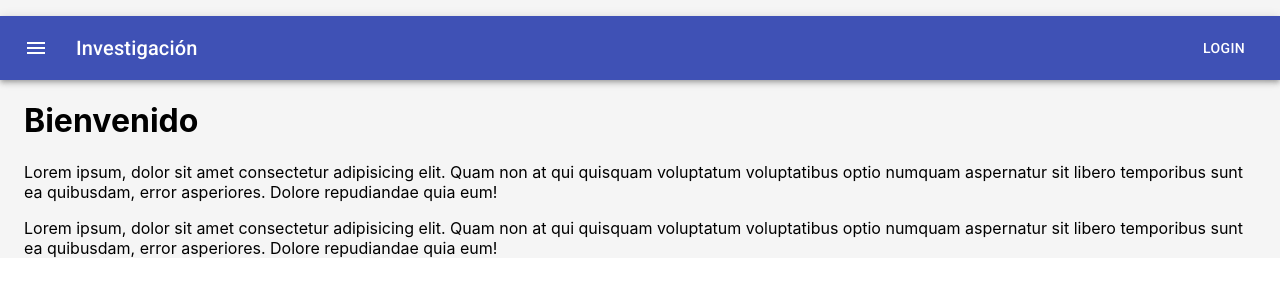
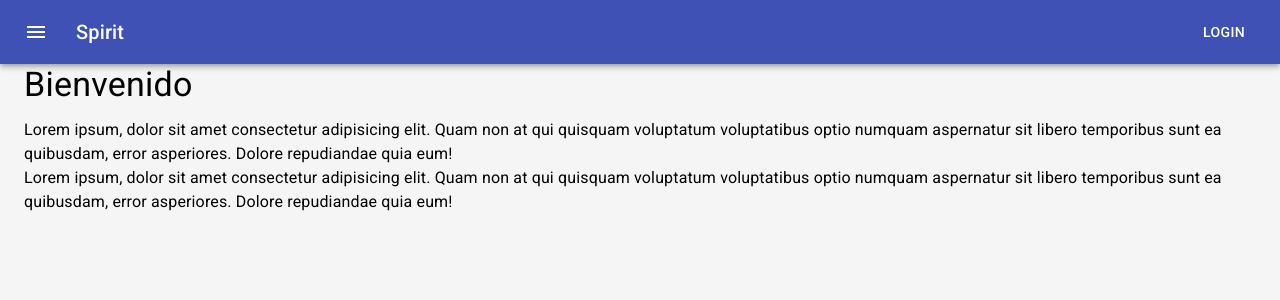
Before and after one commit to cristianeto/react-cas, a React (Create React App) app: page /welcome in a window 1280 px wide. Shown: the top 300 px of the page. Built offline with nearby package versions, Linux system fonts and the light colour scheme; no server answers.

Commit message:
Se actualizó los breadcumbs
- Se añadiórogramas de  un grupo

```diff
--- a/src/App.js
+++ b/src/App.js
@@ -40,7 +40,7 @@ export default class App extends Component {
   render() {
     return (
       <SnackbarProvider maxSnack={3}>
-        <div style={{ backgroundColor: "#f5f5f5", paddingTop: "1em" }}>
+        <div style={{ backgroundColor: "#f5f5f5" }}>
           <NavBar />
           <Switch>
             {/* <Route path="/login" component={LoginForm} />
--- a/src/Components/breadcum.jsx
+++ b/src/Components/breadcum.jsx
@@ -22,7 +22,7 @@ const Breadcum = props => {
       {props.onListBreadcrumbs.map(breadItem => (
         <Link
           color="inherit"
-          to="/grupos-investigacion"
+          to={breadItem.path}
           style={breadcrumbLink}
           key={breadItem.path}
         >
--- a/src/Components/common/buttonAdd.jsx
+++ b/src/Components/common/buttonAdd.jsx
@@ -7,10 +7,7 @@ import Tooltip from "@material-ui/core/Tooltip";
 const ButtonAdd = props => {
   return (
     <React.Fragment>
-      <Tooltip
-        title={"Agregar"}
-        style={{ position: "absolute", bottom: "2em", right: "3em" }}
-      >
+      <Tooltip title={"Agregar"}>
         <NavLink to={`/${props.entity}/new`}>
           <Fab size="medium" color="primary" aria-label="add">
             <AddIcon />
--- a/src/Components/groupForm.jsx
+++ b/src/Components/groupForm.jsx
@@ -8,8 +8,14 @@ import { getDependencies } from "../services/dependencyService";
 import { getGroupTypes } from "../services/groupTypeService";
 import { getGroup, saveGroup } from "../services/groupService";
 import { getLines } from "../services/lineService";
-import { Container } from "@material-ui/core";
-import { LinearProgress, Typography, Paper, Grid } from "@material-ui/core";
+import {
+  Container,
+  LinearProgress,
+  Typography,
+  Paper,
+  Grid
+} from "@material-ui/core";
+import { getPrograms } from "../services/programService";
 
 class GroupForm extends Form {
   state = {
@@ -21,11 +27,13 @@ class GroupForm extends Form {
       vision_group: "",
       id_dependency: "",
       id_researchLine: [],
+      id_program: [],
       id_groupType: ""
     },
     dependencies: [],
     groupTypes: [],
     lines: [],
+    programs: [],
     errors: {},
     isLoading: false
   };
@@ -44,7 +52,8 @@ class GroupForm extends Form {
     vision_group: Joi.string().label("Visión"),
     id_dependency: Joi.number().label("Dependencia"),
     id_groupType: Joi.number().label("Tipo"),
-    id_researchLine: Joi.array().label("Líneas")
+    id_researchLine: Joi.array().label("Líneas"),
+    id_program: Joi.array().label("Programas")
   });
 
   async populateDependencies() {
@@ -58,6 +67,10 @@ class GroupForm extends Form {
   async populateLines() {
     const { data: lines } = await getLines();
     this.setState({ lines });
+  }
+  async populatePrograms() {
+    const { data: programs } = await getPrograms();
+    this.setState({ programs });
   }
   async populateGroup() {
     try {
@@ -77,6 +90,7 @@ class GroupForm extends Form {
     await this.populateGroupTypes();
     await this.populateGroup();
     await this.populateLines();
+    await this.populatePrograms();
     this.setState({ isLoading: false });
   }
 
@@ -96,7 +110,8 @@ class GroupForm extends Form {
       vision_group: group.vision_group,
       id_dependency: group.id_dependency,
       id_groupType: group.id_groupType,
-      id_researchLine: group.lines
+      id_researchLine: group.lines,
+      id_program: group.programs
     };
   }
   doSubmit = async () => {
@@ -106,7 +121,7 @@ class GroupForm extends Form {
         `${this.state.data.acronym_group} fue guardado correctamente!`,
         { variant: "success" }
       );
-      /* this.props.history.push("/grupos-investigacion"); */
+      this.props.history.push("/grupos-investigacion");
     } catch (error) {
       this.props.enqueueSnackbar(`Se produjo un error. ${error}`, {
         variant: "error"
@@ -116,25 +131,42 @@ class GroupForm extends Form {
 
   handleChangeMultiple = ({ target: input }) => {
     const valueArray = input.value;
-
     const data = { ...this.state.data };
-    const entities = [...this.state["lines"]];
-
+    let entities = this.cloningArray(input.name);
     let newArray = [];
-    entities.forEach(line => {
+    entities.forEach(entity => {
       valueArray.forEach(val => {
-        if (line.id_researchLine === val) newArray.push(line);
+        if (entity[input.name] === val) newArray.push(entity);
       });
     });
     data[input.name] = newArray;
     this.setState({ data });
   };
 
+  cloningArray(inputName) {
+    let entities = [];
+    switch (inputName) {
+      case "id_researchLine":
+        entities = [...this.state["lines"]];
+        break;
+      case "id_program":
+        entities = [...this.state["programs"]];
+        break;
+      default:
+        break;
+    }
+    return entities;
+  }
+
   render() {
     const { data } = this.state;
     const listBreadcrumbs = [
       {
-        path: "grupos-investigación",
+        path: "/",
+        label: "Inicio"
+      },
+      {
+        path: "/grupos-investigacion",
         label: "Grupos Investigación"
       }
     ];
@@ -173,6 +205,12 @@ class GroupForm extends Form {
                   "name_researchLine",
                   this.state.lines
                 )}
+                {this.renderMultiSelect(
+                  "id_program",
+                  "Programas",
+                  "name_program",
+                  this.state.programs
+                )}
                 {this.renderSelect(
                   "id_groupType",
                   "Tipo",
@@ -183,7 +221,7 @@ class GroupForm extends Form {
               </form>
             </Paper>
           </Grid>
-          <Grid container item xs={12} sm={5} md={4}>
+          <Grid container item xs={12} sm={5} md={4} spacing={3}>
             <Grid item xs={12} sm={12}>
               <Paper style={classes.paper}>
                 {this.renderPanel(
@@ -195,11 +233,7 @@ class GroupForm extends Form {
             </Grid>
             <Grid item xs={12} sm={12}>
               <Paper style={classes.paper}>
-                {this.renderPanel(
-                  "id_researchLine",
-                  "name_researchLine",
-                  "Programas"
-                )}
+                {this.renderPanel("id_program", "name_program", "Programas")}
               </Paper>
             </Grid>
           </Grid>
--- a/src/Components/groups.jsx
+++ b/src/Components/groups.jsx
@@ -3,7 +3,7 @@ import { getDependencies } from "../services/dependencyService";
 import { getGroups } from "../services/groupService";
 import GroupsTable from "./groupsTable";
 import ButtonAdd from "./common/buttonAdd";
-import { Container } from "@material-ui/core";
+import { Container, Typography } from "@material-ui/core";
 
 class Groups extends Component {
   state = {
@@ -32,9 +32,9 @@ class Groups extends Component {
           maxWidth="xl"
           style={{ backgroundColor: "#f5f5f5", paddingTop: "1em" }}
         >
-          <h1>
+          <Typography variant="h6" gutterBottom>
             Grupos de Investigación <ButtonAdd entity={"grupo"} />
-          </h1>
+          </Typography>
           <GroupsTable
             datas={this.state.groups}
             onGetGroup={this.getGroup}
--- a/src/Components/groupsTable.jsx
+++ b/src/Components/groupsTable.jsx
@@ -2,7 +2,7 @@ import React, { Component } from "react";
 import { Link } from "react-router-dom";
 import MUIDataTable from "mui-datatables";
 import { createMuiTheme, MuiThemeProvider } from "@material-ui/core/styles";
-import { LinearProgress, Typography } from "@material-ui/core";
+import { LinearProgress, Typography, Chip } from "@material-ui/core";
 
 class GroupsTable extends Component {
   state = {};
@@ -28,6 +28,11 @@ class GroupsTable extends Component {
       }
     });
 
+  getStatus = value => {
+    if (value === 1) {
+      return "Activo";
+    }
+  };
   render() {
     const columns = [
       {
@@ -78,6 +83,22 @@ class GroupsTable extends Component {
         options: {
           filter: true,
           sort: true
+        }
+      },
+      {
+        name: "active_group",
+        label: "Estado",
+        options: {
+          filter: true,
+          sort: true,
+          customBodyRender: value => {
+            return (
+              <Chip
+                label={value === 1 ? "Activo" : "Inactivo"}
+                color={value === 1 ? "primary" : "secondary"}
+              ></Chip>
+            );
+          }
         }
       }
     ];
--- a/src/Components/navBar.jsx
+++ b/src/Components/navBar.jsx
@@ -115,7 +115,9 @@ export default function ButtonAppBar() {
             <MenuIcon />
           </IconButton>
           <Typography variant="h6" className={classes.title}>
-            Investigación
+            <Link to="/" className={classes.navLink}>
+              Spirit
+            </Link>
           </Typography>
           <Button color="inherit">Login</Button>
         </Toolbar>
--- a/src/Components/welcome.jsx
+++ b/src/Components/welcome.jsx
@@ -1,24 +1,24 @@
 import React from "react";
-import { Container } from "@material-ui/core";
+import { Container, Typography } from "@material-ui/core";
 const Welcome = () => {
   return (
-    <main>
-      <Container maxWidth="xl">
-        <h1>Bienvenido</h1>
-        <p>
-          Lorem ipsum, dolor sit amet consectetur adipisicing elit. Quam non at
-          qui quisquam voluptatum voluptatibus optio numquam aspernatur sit
-          libero temporibus sunt ea quibusdam, error asperiores. Dolore
-          repudiandae quia eum!
-        </p>
-        <p>
-          Lorem ipsum, dolor sit amet consectetur adipisicing elit. Quam non at
-          qui quisquam voluptatum voluptatibus optio numquam aspernatur sit
-          libero temporibus sunt ea quibusdam, error asperiores. Dolore
-          repudiandae quia eum!
-        </p>
-      </Container>
-    </main>
+    <Container maxWidth="xl" style={{ minHeight: "90vh" }}>
+      <Typography variant="h4" gutterBottom>
+        Bienvenido
+      </Typography>
+      <Typography variant="body1">
+        Lorem ipsum, dolor sit amet consectetur adipisicing elit. Quam non at
+        qui quisquam voluptatum voluptatibus optio numquam aspernatur sit libero
+        temporibus sunt ea quibusdam, error asperiores. Dolore repudiandae quia
+        eum!
+      </Typography>
+      <Typography variant="body1">
+        Lorem ipsum, dolor sit amet consectetur adipisicing elit. Quam non at
+        qui quisquam voluptatum voluptatibus optio numquam aspernatur sit libero
+        temporibus sunt ea quibusdam, error asperiores. Dolore repudiandae quia
+        eum!
+      </Typography>
+    </Container>
   );
 };
 
--- /dev/null
+++ b/src/services/programService.js
@@ -0,0 +1,8 @@
+import http from "./httpService";
+import { apiUrl } from "../config.json";
+
+const apiEndPoint = apiUrl + "/programs";
+
+export function getPrograms() {
+  return http.get(apiEndPoint);
+}
```
